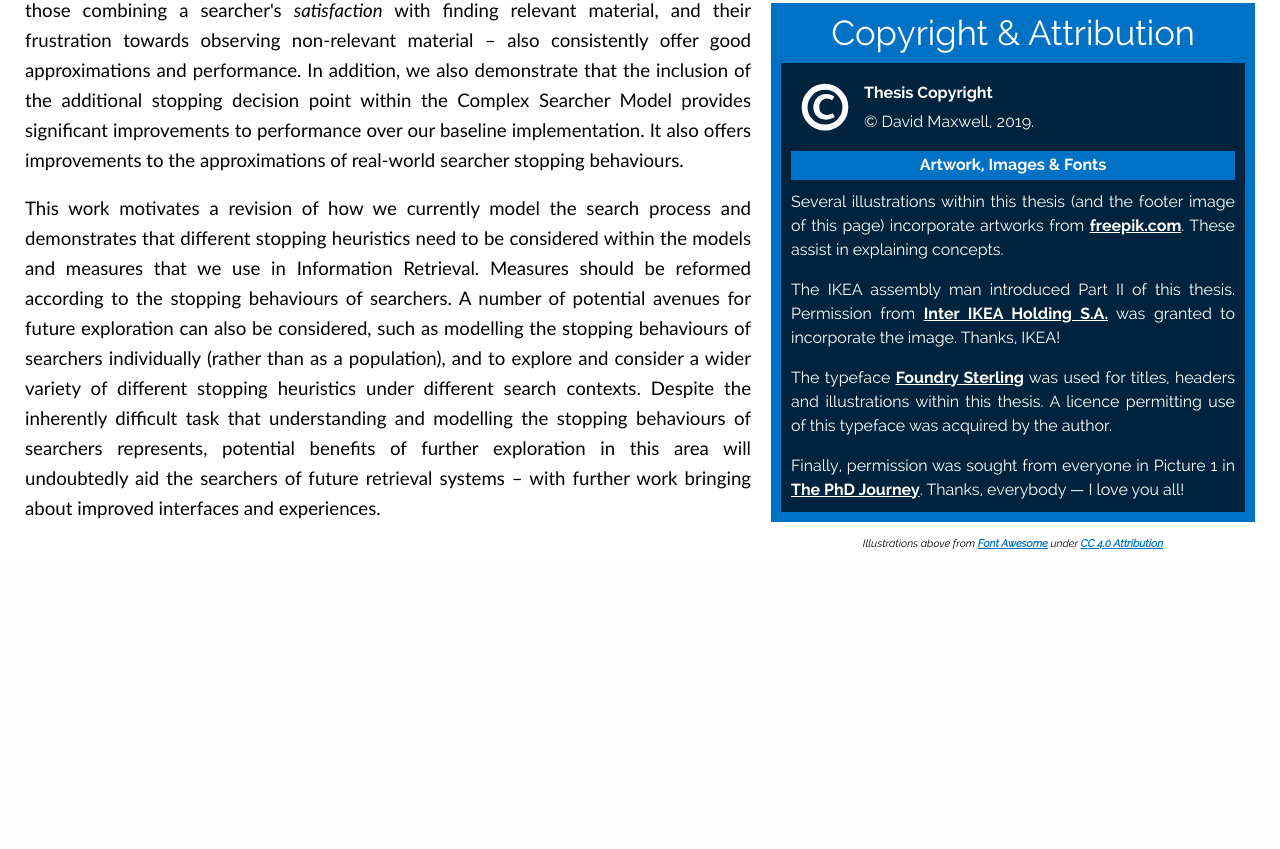
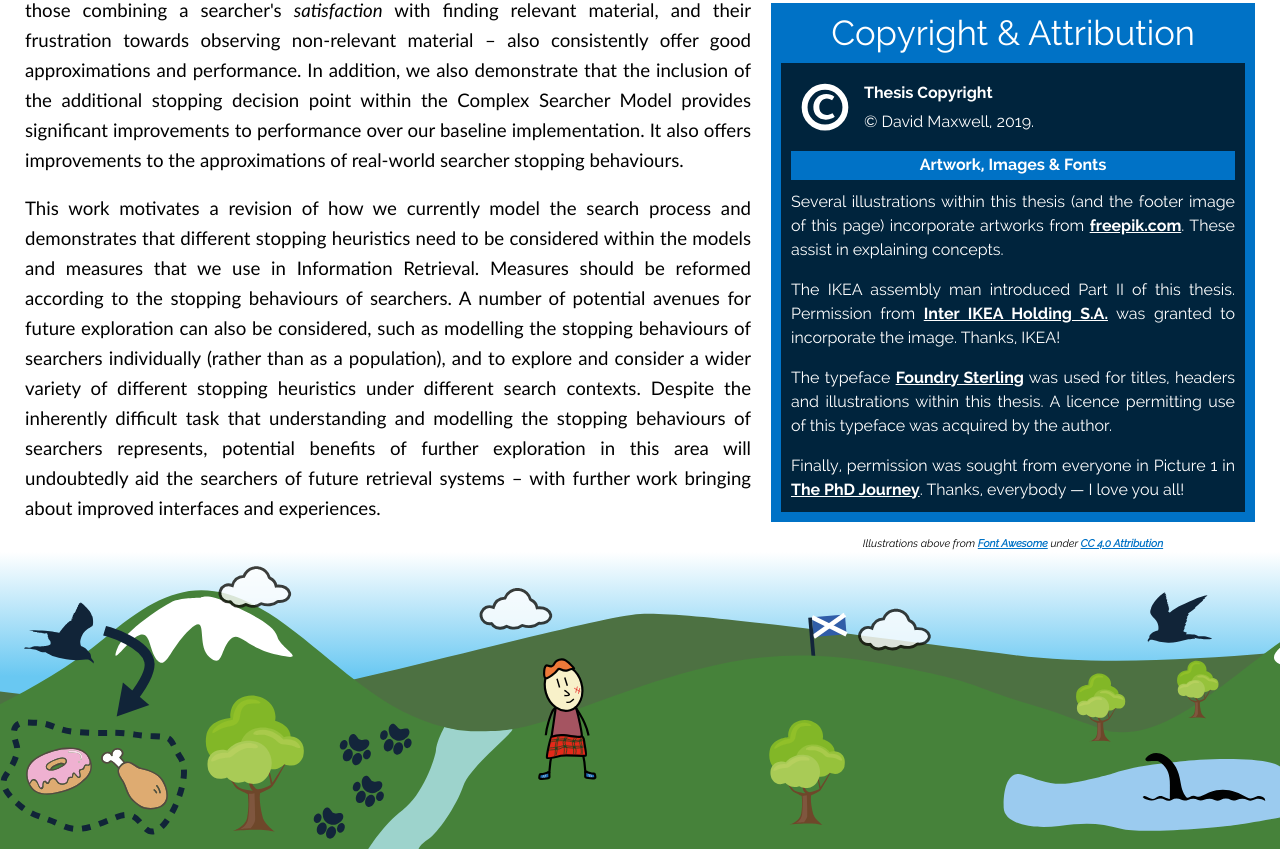
Before and after one commit to maxwelld90/dmax_website, a Django app: page /thesis/ in a window 1280 px wide. Shown: the part 2072-2921 px from the top of the page. Before the commit the page ends 2622 px from the top, so only its background shows below. Run offline with Django 3.2, Linux system fonts and the light colour scheme; style sheets or scripts are compiled from the project's sources; some libraries are stand-ins or nearby versions.

Commit message:
Added thesis footer image

```diff
--- a/website_project/static/css/thesis.less
+++ b/website_project/static/css/thesis.less
@@ -31,6 +31,21 @@ span.thesis-header-twocol span.text a {
 
 span.mobile-download-container {
     display: none;
+}
+
+/* Remove margin-bottom for footer; replace when the image is removed. */
+main {
+    margin: 15px 0 0 0;
+}
+
+div#thesis-bottom {
+    z-index: -100;
+    width: 100%;
+    height: 300px;
+    background: url('../img/thesis/footer.svg');
+    background-position: top;
+    background-repeat: no-repeat;
+    background-size: cover;
 }
 
 @media screen and (max-width: 568px) {
@@ -80,4 +95,12 @@ span.mobile-download-container {
     span.mobile-download-container span a {
         font-weight: bold;
     }
+
+    main {
+        margin: 15px 0 15px 0;
+    }
+
+    div#thesis-bottom {
+        display: none;
+    }
 }
--- a/website_project/templates/dmax_org_uk/thesis.html
+++ b/website_project/templates/dmax_org_uk/thesis.html
@@ -123,4 +123,6 @@
                 </div>
 
             </div>
+
+            <div id="thesis-bottom"></div>
 {% endblock %}
```
Also changed, not shown: website_project/static/img/thesis/footer.svg (added), 1 other file.
